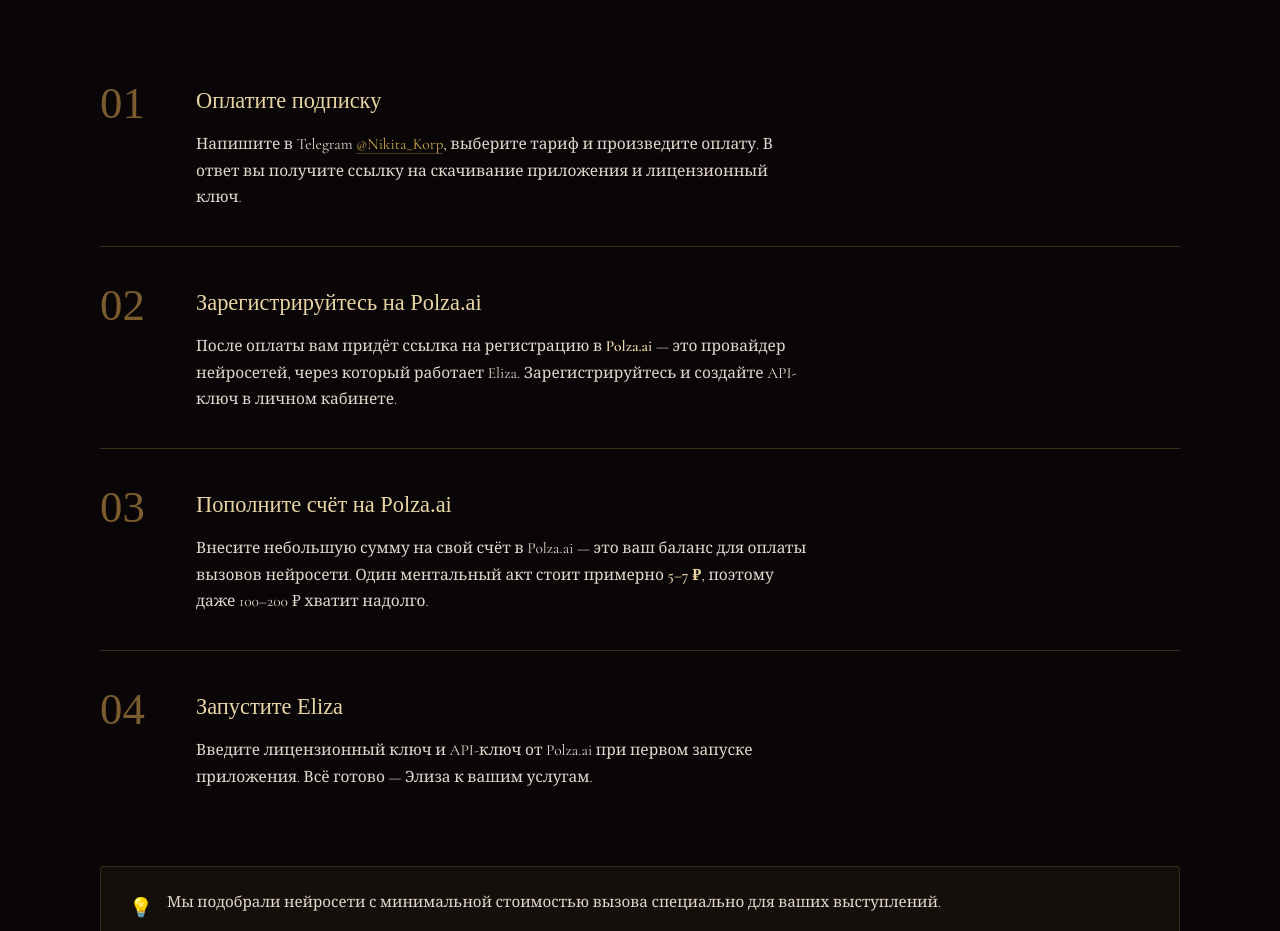
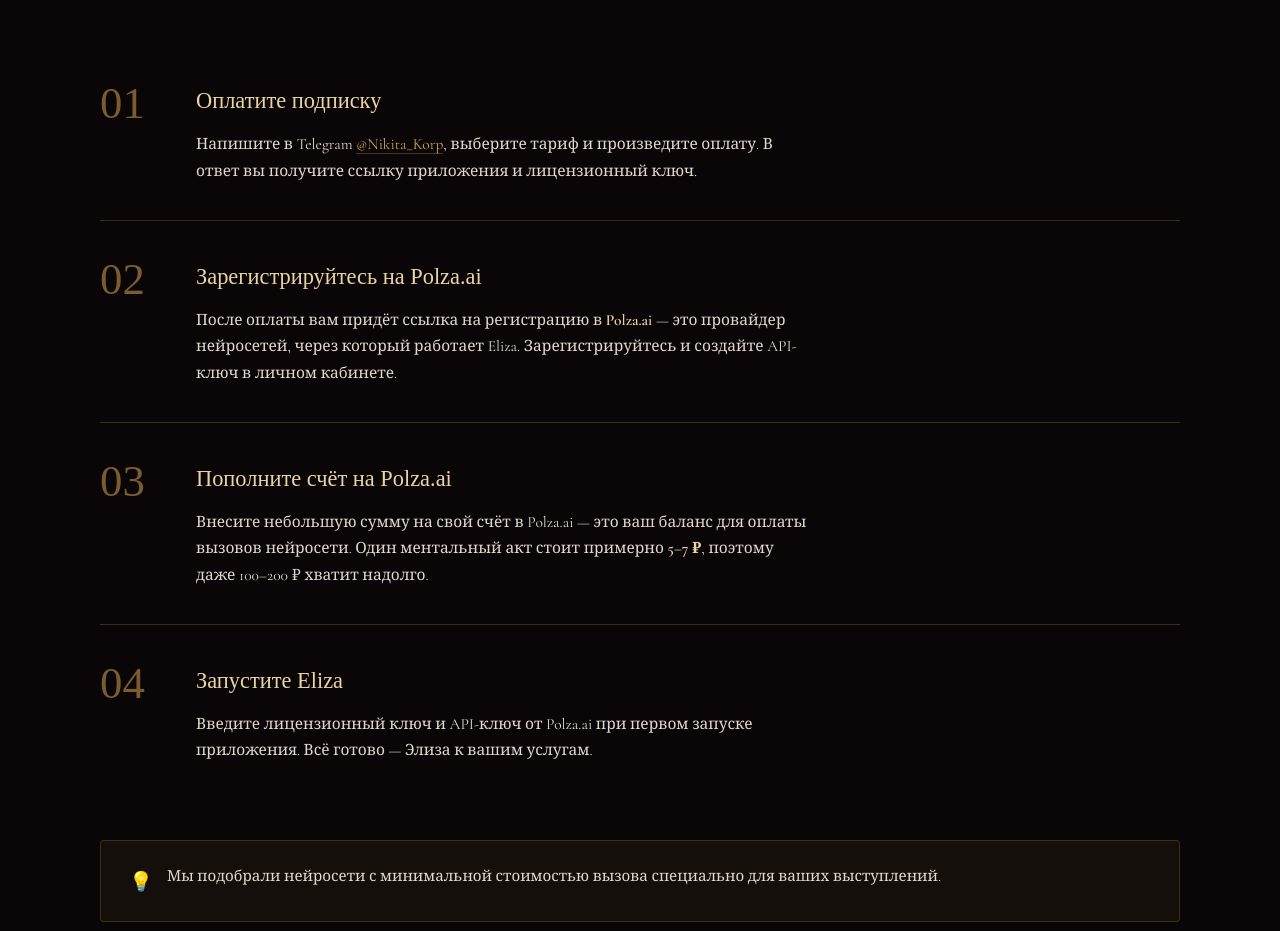
Before and after one commit to nik275ya-max/eliza_site.io, a plain HTML site: page index.html in a window 1280 px wide. Shown: the part 3123-4054 px from the top of the page. Drawn offline with nearby package versions, Linux system fonts and the light colour scheme; a web font is replaced by a local one.

Commit message:
Update index.html

```diff
--- a/index.html
+++ b/index.html
@@ -207,7 +207,7 @@
         <div class="step-num">01</div>
         <div class="step-body">
           <h3>Оплатите подписку</h3>
-          <p>Напишите в Telegram <a href="https://t.me/Nikita_Korp" target="_blank">@Nikita_Korp</a>, выберите тариф и произведите оплату. В ответ вы получите ссылку на скачивание приложения и лицензионный ключ.</p>
+          <p>Напишите в Telegram <a href="https://t.me/Nikita_Korp" target="_blank">@Nikita_Korp</a>, выберите тариф и произведите оплату. В ответ вы получите ссылку приложения и лицензионный ключ.</p>
         </div>
       </div>
 
```
